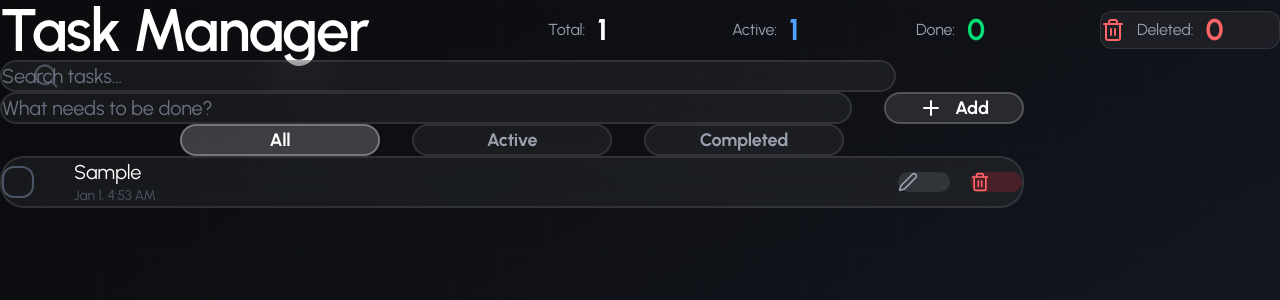
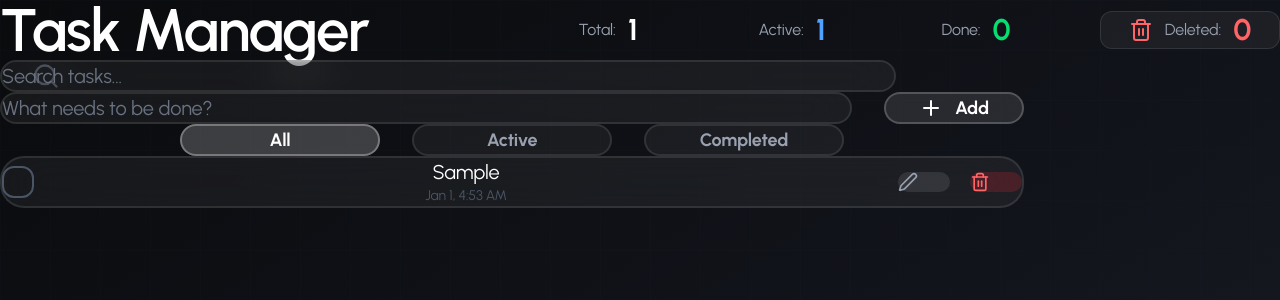
Before and after one commit to Nonaseih/Task-Manager, a React (Vite) app: page / in a window 1280 px wide. Both pictures are taken after typing "Sample" into the empty fields and a click on the button "Add". Shown: the top 300 px of the page. Built offline with nearby package versions, Linux system fonts and the light colour scheme.

Commit message:
Center content in all containers except search and add task bars

```diff
--- a/src/App.jsx
+++ b/src/App.jsx
@@ -134,22 +134,22 @@ function App() {
         {/* Top Bar - Stats */}
         <div className="mb-20 flex flex-col items-start justify-between gap-8 sm:mb-32 lg:mb-48 lg:flex-row lg:items-center lg:gap-0">
           <h1 className="text-4xl font-semibold tracking-tight sm:text-5xl lg:text-6xl">Task Manager</h1>
-          <div className="flex flex-wrap items-center gap-4 sm:gap-8 lg:gap-16">
-            <div className="flex min-w-[100px] items-center gap-2 sm:min-w-[120px] sm:gap-3">
+          <div className="flex flex-wrap items-center justify-center gap-4 sm:gap-8 lg:gap-16">
+            <div className="flex min-w-[100px] items-center justify-center gap-2 sm:min-w-[120px] sm:gap-3">
               <span className="text-sm text-gray-400 sm:text-base">Total:</span>
               <span className="text-xl font-bold text-white sm:text-2xl lg:text-3xl">{stats.total}</span>
             </div>
-            <div className="flex min-w-[100px] items-center gap-2 sm:min-w-[120px] sm:gap-3">
+            <div className="flex min-w-[100px] items-center justify-center gap-2 sm:min-w-[120px] sm:gap-3">
               <span className="text-sm text-gray-400 sm:text-base">Active:</span>
               <span className="text-xl font-bold text-blue-400 sm:text-2xl lg:text-3xl">{stats.active}</span>
             </div>
-            <div className="flex min-w-[100px] items-center gap-2 sm:min-w-[120px] sm:gap-3">
+            <div className="flex min-w-[100px] items-center justify-center gap-2 sm:min-w-[120px] sm:gap-3">
               <span className="text-sm text-gray-400 sm:text-base">Done:</span>
               <span className="text-xl font-bold text-green-400 sm:text-2xl lg:text-3xl">{stats.completed}</span>
             </div>
             <button
               onClick={() => setShowDeleted(!showDeleted)}
-              className="flex min-w-[140px] items-center gap-2 rounded-lg border border-white/10 bg-white/5 px-4 py-2 transition-all hover:bg-white/10 sm:min-w-[180px] sm:gap-3 sm:rounded-xl sm:px-6 sm:py-3"
+              className="flex min-w-[140px] items-center justify-center gap-2 rounded-lg border border-white/10 bg-white/5 px-4 py-2 transition-all hover:bg-white/10 sm:min-w-[180px] sm:gap-3 sm:rounded-xl sm:px-6 sm:py-3"
             >
               <Trash2 className="h-4 w-4 text-red-400 sm:h-6 sm:w-6" />
               <span className="text-sm text-gray-400 sm:text-base">Deleted:</span>
@@ -175,8 +175,8 @@ function App() {
         {showDeleted ? (
           /* Deleted Tasks View */
           <div className="mx-auto max-w-5xl">
-            <div className="mb-12 flex items-center justify-between sm:mb-20 lg:mb-32">
-              <h2 className="flex items-center gap-2 text-2xl font-bold text-red-400 sm:gap-4 sm:text-3xl lg:text-4xl">
+            <div className="mb-12 flex items-center justify-center sm:mb-20 lg:mb-32">
+              <h2 className="flex items-center justify-center gap-2 text-2xl font-bold text-red-400 sm:gap-4 sm:text-3xl lg:text-4xl">
                 <Trash2 className="h-6 w-6 sm:h-8 sm:w-8 lg:h-10 lg:w-10" />
                 Deleted Tasks
               </h2>
@@ -197,9 +197,9 @@ function App() {
                 deletedTasks.map((task) => (
                   <div
                     key={task.id}
-                    className="flex flex-col items-start justify-between gap-4 rounded-2xl border-2 border-red-500/20 bg-red-500/5 p-5 backdrop-blur-xl sm:flex-row sm:items-center sm:gap-0 sm:rounded-3xl sm:p-8 lg:p-12"
+                    className="flex flex-col items-center justify-between gap-4 rounded-2xl border-2 border-red-500/20 bg-red-500/5 p-5 backdrop-blur-xl sm:flex-row sm:items-center sm:gap-0 sm:rounded-3xl sm:p-8 lg:p-12"
                   >
-                    <div className="flex-1">
+                    <div className="flex-1 text-center">
                       <p className="text-base text-white sm:text-lg lg:text-xl">{task.text}</p>
                       <p className="mt-1 text-sm text-gray-500 sm:mt-2 sm:text-base">
                         Deleted {new Date(task.deletedAt).toLocaleDateString('en-US', {
@@ -258,7 +258,7 @@ function App() {
                   <button
                     key={f}
                     onClick={() => setFilter(f)}
-                    className={`px-8 sm:px-12 lg:px-16 py-3 sm:py-4 lg:py-5 rounded-xl sm:rounded-2xl font-bold text-sm sm:text-base lg:text-lg capitalize transition-all border-2 min-w-[120px] sm:min-w-[160px] lg:min-w-[200px] ${
+                    className={`px-8 sm:px-12 lg:px-16 py-3 sm:py-4 lg:py-5 rounded-xl sm:rounded-2xl font-bold text-sm sm:text-base lg:text-lg capitalize transition-all border-2 min-w-[120px] sm:min-w-[160px] lg:min-w-[200px] flex items-center justify-center ${
                       filter === f
                         ? 'bg-white/20 text-white border-white/30'
                         : 'bg-white/5 text-gray-400 border-white/10 hover:text-white hover:bg-white/10 hover:border-white/20'
@@ -310,7 +310,7 @@ function App() {
                         </button>
                       </div>
                     ) : (
-                      <div className="flex items-center gap-4 sm:gap-6 lg:gap-10">
+                      <div className="flex items-center justify-center gap-4 sm:gap-6 lg:gap-10">
                         <button
                           onClick={() => toggleComplete(task.id)}
                           className={`w-6 h-6 sm:w-8 sm:h-8 rounded-lg sm:rounded-xl border-2 flex items-center justify-center shrink-0 transition-all ${
@@ -322,7 +322,7 @@ function App() {
                           {task.completed && <Check className="h-4 w-4 text-white sm:h-5 sm:w-5" />}
                         </button>
 
-                        <div className="min-w-0 flex-1">
+                        <div className="min-w-0 flex-1 text-center">
                           <p
                             className={`text-base sm:text-lg lg:text-xl transition-all truncate ${
                               task.completed
```
